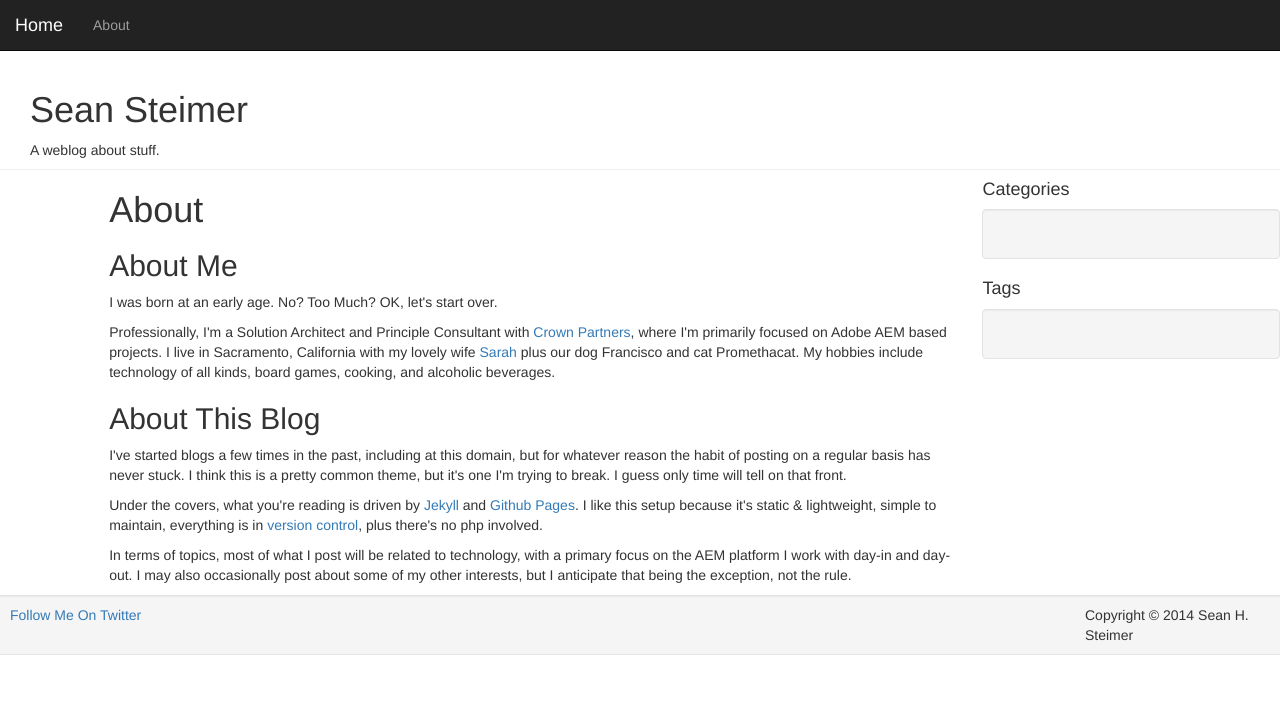
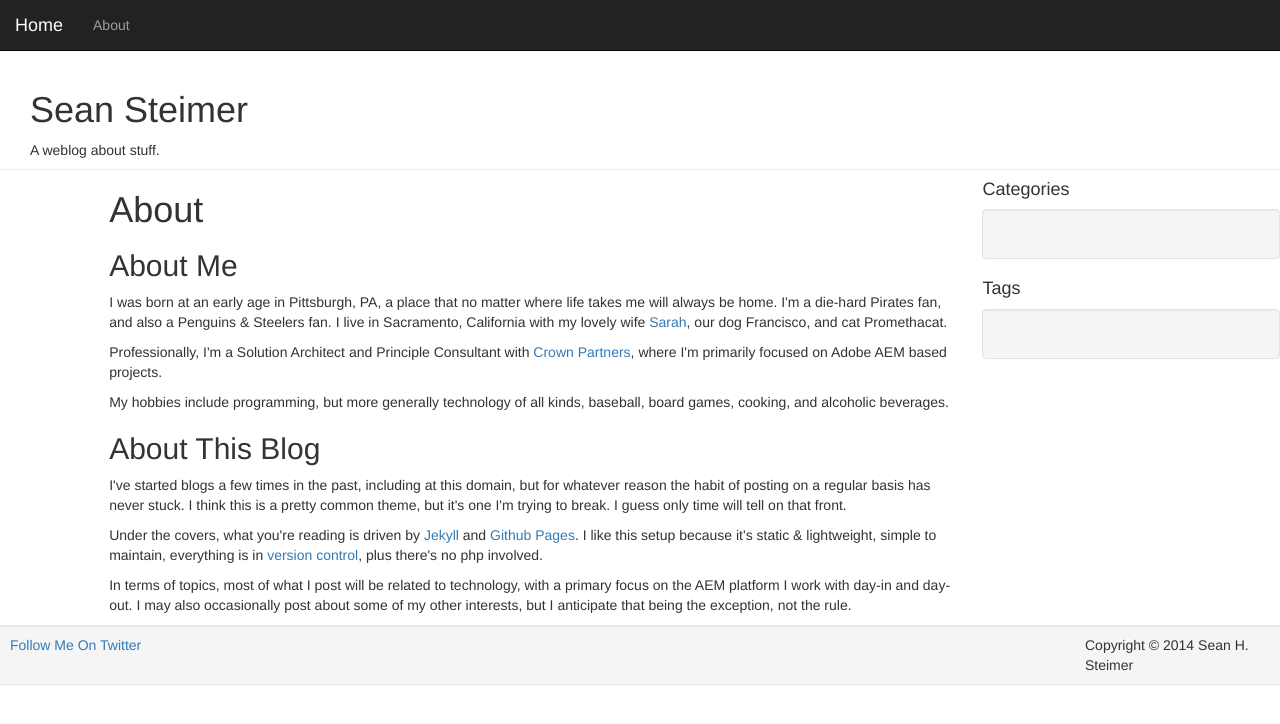
Before and after one commit to shsteimer/shsteimer.github.io, a Jekyll site: the page built from about.html, in a window 1280 px wide. Shown: the top 724 px of the page. Built offline with Jekyll 4.4.1, drawn with Linux system fonts in a browser that asks for light colours; nearby versions of some CDN libraries; comment, search, counter and statistics services are not loaded.

Commit message:
update of the About me content

```diff
--- a/about.html
+++ b/about.html
@@ -4,15 +4,18 @@ title: About
 sitemap: true
 nav: true
 ---
+<h1>{{ page.title }}</h1>
 <article class="post">
-    <h1>{{ page.title }}</h1>
     <div class="post-body">
-    	<h2>About Me</h2>
-    	<p>I was born at an early age.  No?  Too Much?  OK, let's start over.</p>
-    	<p>Professionally, I'm a Solution Architect and Principle Consultant with <a target="_blank" href="http://www.crownpartners.com/">Crown Partners</a>, where I'm primarily focused on Adobe AEM based projects.  I live in Sacramento, California with my lovely wife <a href="https://twitter.com/SarahAnnMedina">Sarah</a> plus our dog Francisco and cat Promethacat.  My hobbies include technology of all kinds, board games, cooking, and alcoholic beverages.</p>
-    	<h2>About This Blog</h2>
-    	<p>I've started blogs a few times in the past, including at this domain, but for whatever reason the habit of posting on a regular basis has never stuck.  I think this is a pretty common theme, but it's one I'm trying to break.  I guess only time will tell on that front.</p>
-    	<p>Under the covers, what you're reading is driven by <a target="_blank" href="http://jekyllrb.com/">Jekyll</a> and <a target="_blank" href="http://pages.github.com/">Github Pages</a>.  I like this setup because it's static &amp; lightweight, simple to maintain, everything is in <a target="_blank" href="https://github.com/shsteimer/shsteimer.github.io">version control</a>, plus there's no php involved.<p>
-    	<p>In terms of topics, most of what I post will be related to technology, with a primary focus on the AEM platform I work with day-in and day-out.  I may also occasionally post about some of my other interests, but I anticipate that being the exception, not the rule.<p>
+        <h2>About Me</h2>
+        <p>I was born at an early age in Pittsburgh, PA, a place that no matter where life takes me will always be home.  I'm a die-hard Pirates fan, and also a Penguins &amp;
+        Steelers fan.  I live in Sacramento, California with my lovely wife <a href="https://twitter.com/SarahAnnMedina">Sarah</a>, our dog
+        Francisco, and cat Promethacat.</p>
+        <p>Professionally, I'm a Solution Architect and Principle Consultant with <a target="_blank" href="http://www.crownpartners.com/">Crown Partners</a>, where I'm primarily focused on Adobe AEM based projects.</p>
+        <p>My hobbies include programming, but more generally technology of all kinds, baseball, board games, cooking, and alcoholic beverages.</p>
+        <h2>About This Blog</h2>
+        <p>I've started blogs a few times in the past, including at this domain, but for whatever reason the habit of posting on a regular basis has never stuck.  I think this is a pretty common theme, but it's one I'm trying to break.  I guess only time will tell on that front.</p>
+        <p>Under the covers, what you're reading is driven by <a target="_blank" href="http://jekyllrb.com/">Jekyll</a> and <a target="_blank" href="http://pages.github.com/">Github Pages</a>.  I like this setup because it's static &amp; lightweight, simple to maintain, everything is in <a target="_blank" href="https://github.com/shsteimer/shsteimer.github.io">version control</a>, plus there's no php involved.<p>
+        <p>In terms of topics, most of what I post will be related to technology, with a primary focus on the AEM platform I work with day-in and day-out.  I may also occasionally post about some of my other interests, but I anticipate that being the exception, not the rule.<p>
     </div>
 </article>
```
